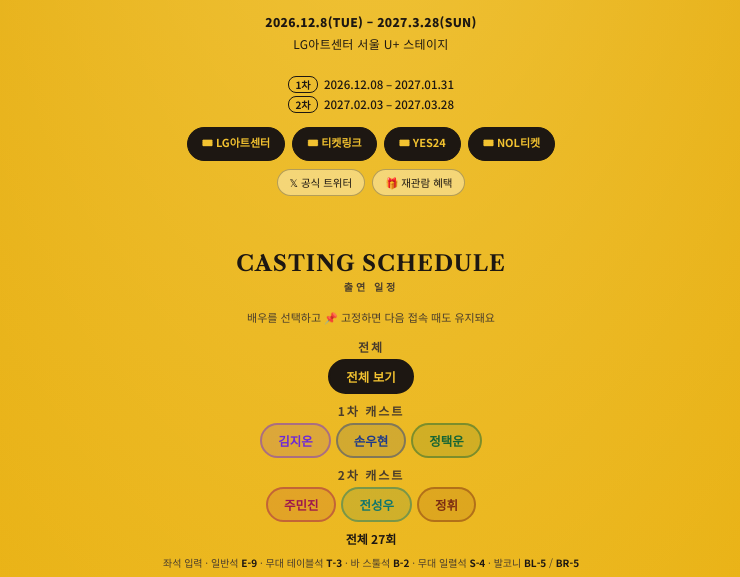
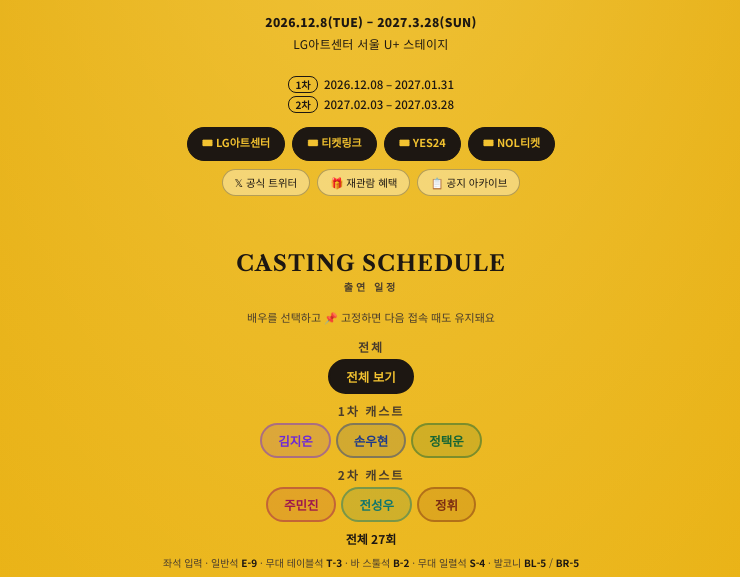
Before and after one commit to chichiandpopo/numerodeux, a plain HTML site: page index.html in a window 1280 px wide. Shown: the part 217-794 px from the top of the page, without its empty margins (269-1009 px from the left). Drawn offline with nearby package versions, Linux system fonts and the light colour scheme; a web font is replaced by a local one.

Commit message:
Add notice archive link to info section

```diff
--- a/index.html
+++ b/index.html
@@ -299,6 +299,7 @@ const LINKS={
     {label:'🪑 좌석 배치도',url:''},
     {label:'𝕏 공식 트위터',url:'https://x.com/mbz_numerodeux'},
     {label:'🎁 재관람 혜택',url:'https://x.com/mbz_numerodeux/status/2118187407174783371'},
+    {label:'📋 공지 아카이브',url:'https://claude.ai/artifact/9jwX8pGLLbBjrgLus5ruSq'},
   ],
 };
 
```
